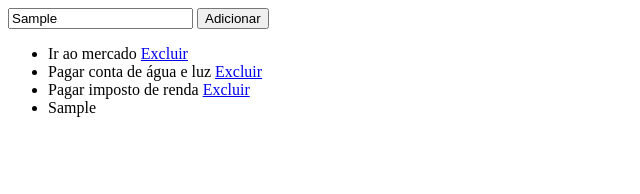
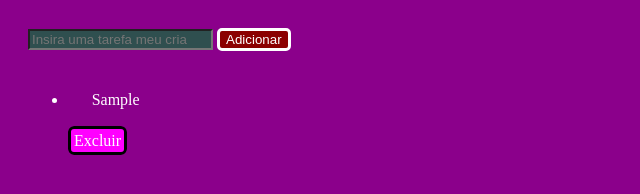
Before and after one commit to Renan-RodriguesDEV/Aplicacoes-Web, a plain HTML site: page Aplicacoes Web II/To_do_list/index.html in a window 1280 px wide. Both pictures are taken after typing "Sample" into the empty fields and a click on the button "Adicionar". Shown: the whole page, without its empty margins (0-640 px from the left). Drawn offline with Linux system fonts and the light colour scheme.

Commit message:
adicionando funcoes ao to do list

```diff
--- a/Aplicacoes Web II/To_do_list/index.html
+++ b/Aplicacoes Web II/To_do_list/index.html
@@ -3,26 +3,14 @@
   <head>
     <meta charset="UTF-8" />
     <meta name="viewport" content="width=device-width, initial-scale=1.0" />
+    <link rel="stylesheet" href="style.css" />
     <title>Document</title>
   </head>
   <body>
     <div id="app">
       <input id="input" type="text" placeholder="Insira uma tarefa meu cria" />
-      <button onclick="add()">Adicionar</button>
-      <ul id="lista">
-        <li>
-          Ir ao mercado
-          <a href="#">Excluir</a>
-        </li>
-        <li>
-          Pagar conta de água e luz
-          <a href="#">Excluir</a>
-        </li>
-        <li>
-          Pagar imposto de renda
-          <a href="#">Excluir</a>
-        </li>
-      </ul>
+      <button>Adicionar</button>
+      <ul id="lista"></ul>
     </div>
     <script src="main.js"></script>
   </body>
--- a/Aplicacoes Web II/To_do_list/main.js
+++ b/Aplicacoes Web II/To_do_list/main.js
@@ -1,8 +1,71 @@
-let lista = document.getElementById("lista");
-let input = document.getElementById("input");
+// capturando os elementos da div de id app com querySelector -> (#id_div element)
+let listElement = document.querySelector("#app ul");
+let inputElement = document.querySelector("#app input");
+let buttonElement = document.querySelector("#app button");
 
-function add() {
-  let element = document.createElement("li");
-  element.innerText = input.value;
-  lista.appendChild(element);
+let tarefas = [];
+function deleteTask(posicao) {
+  if (posicao < 0) {
+    return false;
+  }
+  // remove a tarefa da lista de tarefas
+  tarefas.splice(posicao, 1);
+  // renderizando a lista de tarefas
+  renderTask();
 }
+function renderTask() {
+  // inicializa o elemento
+  listElement.innerHTML = "";
+  // aplica para cada elemento da lista de tarefas um map
+  tarefas.map((task) => {
+    // cria um novo elemento li
+    let li = document.createElement("li");
+    // cria um novo texto com o valor da tarefa
+    let tarefaTxt = document.createTextNode(task);
+    // criando um elemento de link
+    let linkElement = document.createElement("a");
+    // modificando o href do link adicionando um link valido (link element)
+    linkElement.setAttribute("href", "#");
+
+    // criando um texto para o link
+    linkText = document.createTextNode("Excluir");
+    // adicionando o texto ao link
+    linkElement.appendChild(linkText);
+    // adiciona o texto ao elemento li
+    li.appendChild(tarefaTxt);
+    // adiciona o elemento li a lista de tarefas do HTML
+    listElement.appendChild(li);
+    // adiciona o elemento de Link a lista de tarefas do HTML
+    listElement.appendChild(linkElement);
+
+    // indexOff pega a posiçõo do array onde contem (task) caso nn tenha -1
+    let posicao = tarefas.indexOf(task);
+    // chame a função deletar do array como template string entre crases
+    linkElement.setAttribute("onclick", `deleteTask(${posicao})`);
+  });
+}
+function addTask() {
+  // verifica se input.value está vazio
+  if (inputElement.value === "") {
+    // alertando o usuario
+    console.log("task is not defined");
+    alert("Digite a tarefa no campo de input!!!");
+  } else {
+    // pegando o value do inputElement para add a lista de tarefas
+    let newTarefa = inputElement.value;
+    console.log(`get task, value is: ${newTarefa}`);
+    // add a newTarefa lista de
+    tarefas.push(newTarefa);
+    // chama a função de rederizar uma nova tarefa na lista
+    renderTask();
+    // criando um elemento a partir do valor do inputElement
+    // novo = document.createElement("li");
+    // novo.innerText = newTarefa;
+    // adicionando o novo elemento a lista de tarefas do HTMl
+    // listElement.appendChild(novo);
+    // limpar campo de input
+    inputElement.value = "";
+  }
+}
+// add um onclick ao buttonElement que chama a função addTarefa
+buttonElement.onclick = addTask;
--- /dev/null
+++ b/Aplicacoes Web II/To_do_list/style.css
@@ -0,0 +1,44 @@
+* {
+  background-color: darkmagenta;
+  /* text-align: center; */
+}
+#app {
+  padding: 20px;
+  margin: auto;
+}
+input {
+  background-color: darkslategray;
+  color: white;
+}
+input:hover {
+  background-color: darkslateblue;
+}
+
+a {
+  text-decoration: none;
+  border: solid 3px black;
+  border-radius: 6px;
+  background-color: magenta;
+  color: white;
+  padding: 3px;
+}
+a:hover {
+  background-color: darkmagenta;
+  color: gray;
+}
+
+button {
+  border: solid 3px white;
+  border-radius: 5px;
+  color: white;
+  background-color: darkred;
+}
+button:hover {
+  background-color: red;
+}
+
+li {
+  font-family: "JetBrains mono";
+  padding: 2%;
+  color: white;
+}
```
Also changed, not shown: Aplicacoes Web II/Aula - 06/objto.js (+4 -4 lines).
